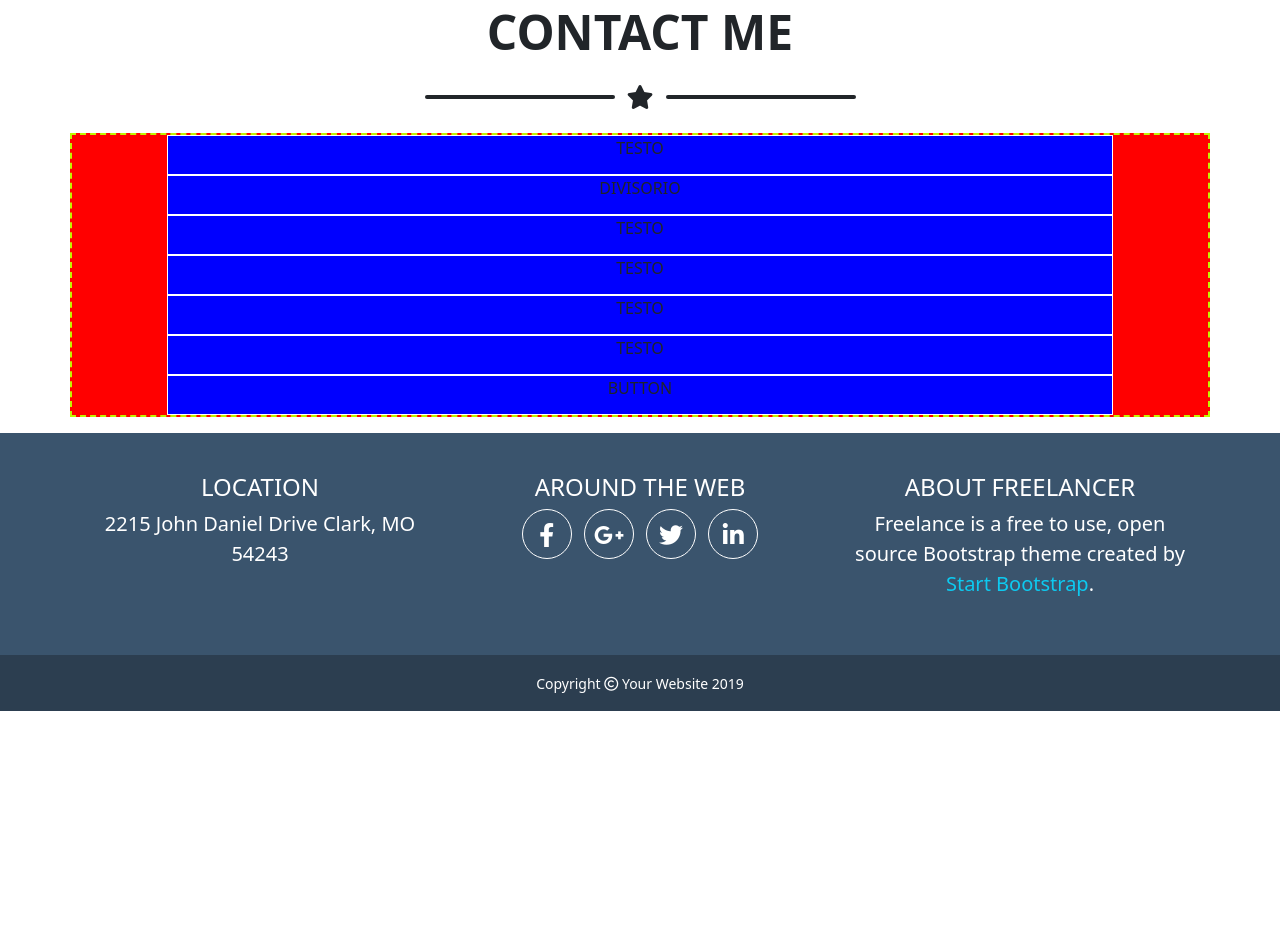
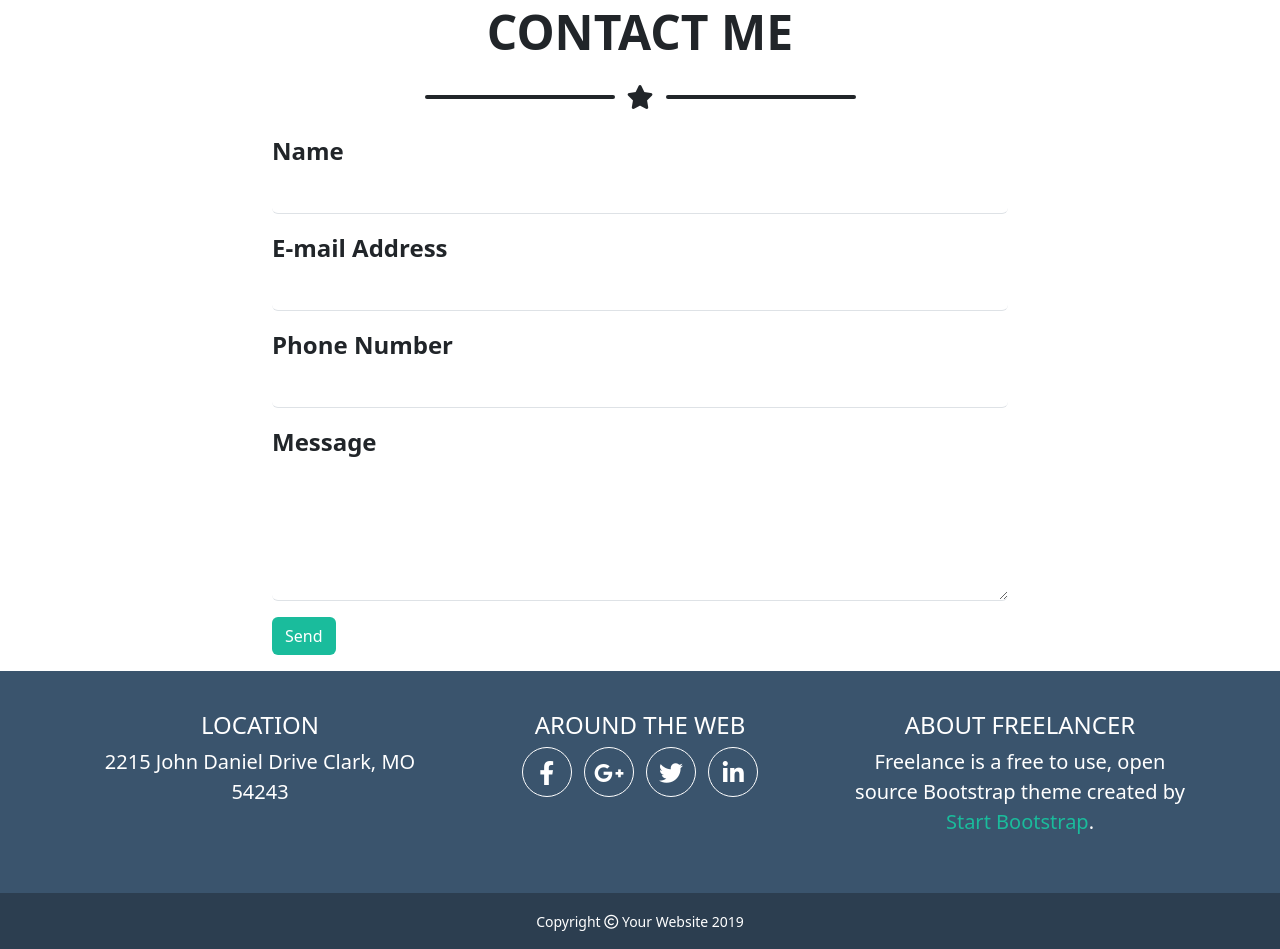
Before and after one commit to MarcoCalabretta1988/html-css-bootstrap-freelancer, a plain HTML site: page index.html in a window 1280 px wide. Shown: the part 1938-2887 px from the top of the page. Before the commit the page ends 2649 px from the top, so only its background shows below. Drawn offline with nearby package versions, Linux system fonts and the light colour scheme.

Commit message:
Add contact-me form section

```diff
--- a/css/style.css
+++ b/css/style.css
@@ -20,10 +20,6 @@ img{
 
 }
 
-.bg-wgreen{
-    background-color: #1ABC9C;
-}
-
 .jumbotron{
     height: 520px;
 }
@@ -31,16 +27,12 @@ img{
 
 
 /* UTILITY */
-
-.visibility-blue{
-    background-color: blue;
-    border:1px solid white;
-    height: 40px;
+.bg-wgreen{
+    background-color: #1ABC9C;
 }
 
-.visibility-red{
-    background-color: red;
-    border:2px dashed rgb(192, 245, 2);
+.txt-wgreen{
+    color:#1ABC9C;
 }
 
 /* JUMBOTRON */
--- a/index.html
+++ b/index.html
@@ -70,9 +70,9 @@
             <div class="col h-100 py-4"><img src="img/safe.png" alt="safe" class="rounded-3"></div>
             <div class="col h-100 py-4"><img src="img/submarine.png" alt="submarine" class="rounded-3"></div>
          </div>
+        </section>
 
          <!-- SECTION ABOUT -->
-        </section>
         <section id="about" class=" text-white bg-wgreen">
             <div class="container-fluid container-lg py-3">
                 <div class="row justify-content-center align-items-center my-4">
@@ -92,7 +92,7 @@
         </section>
 
         <!-- SECTION CONTACT-ME -->
-        <section id="contact-me" class="container-fluid container-lg py-3 text-center ">
+        <section id="contact-me" class="container-fluid container-lg py-3">
             <div class="row justify-content-center align-items-center my-4">
                 <div class="col-12 text-uppercase">
                     <h2 class="mb-4 display-5 fw-bold text-center">CONTACT ME</h2>
@@ -101,15 +101,29 @@
                 <div class="col-auto"><i class="fa-solid fa-star fa-xl"></i></div>
                 <div class="col-2 col-lg-2 border-bottom border-dark border-4 rounded-1"></div>
             </div>
-           <div class="row justify-content-center visibility-red">
-            <div class="col-8 col-xl-10 visibility-blue">TESTO</div>
-            <div class="col-8 col-xl-10 visibility-blue">DIVISORIO</div>
-            <div class="col-8 col-xl-10 visibility-blue">TESTO</div>
-            <div class="col-8 col-xl-10 visibility-blue">TESTO</div>
-            <div class="col-8 col-xl-10 visibility-blue">TESTO</div>
-            <div class="col-8 col-xl-10 visibility-blue">TESTO</div>
-            <div class="col-8 col-xl-10 visibility-blue">BUTTON</div>
-           </div>
+         <div class="row justify-content-center">
+            <div class="col-8">
+             <form>
+                <div class="mb-3">
+                    <label class="form-label fs-4 fw-semibold">Name</label>
+                    <input type="text" class="form-control border border-top-0 border-end-0 border-start-0" >
+                  </div>
+                  <div class="mb-3">
+                    <label class="form-label fs-4 fw-semibold">E-mail Address</label>
+                    <input type="email" class="form-control  border border-top-0 border-end-0 border-start-0" >
+                  </div>
+                  <div class="mb-3">
+                    <label  class="form-label fs-4 fw-semibold">Phone Number</label>
+                    <input type="number" class="form-control  border border-top-0 border-end-0 border-start-0" >
+                  </div>
+                  <div class="mb-3">
+                    <label class="form-label fs-4 fw-semibold">Message</label>
+                    <textarea class="form-control border border-top-0 border-end-0 border-start-0"  rows="5"></textarea>
+                  </div>
+             </form>
+             <button type="button" class="btn text-white bg-wgreen">Send</button>
+            </div>
+        </div>
         </section>
     </main>
 
@@ -135,7 +149,7 @@
                   </div>
                   <div class="col-12 col-lg-4 py-3">
                     <h4>ABOUT FREELANCER</h4>
-                    <P class="fs-5">Freelance is a free to use, open source Bootstrap theme created by <span class="text-info">Start Bootstrap</span>.</P>
+                    <P class="fs-5">Freelance is a free to use, open source Bootstrap theme created by <span class="txt-wgreen">Start Bootstrap</span>.</P>
                   </div>
                </div>
             </div>
```
